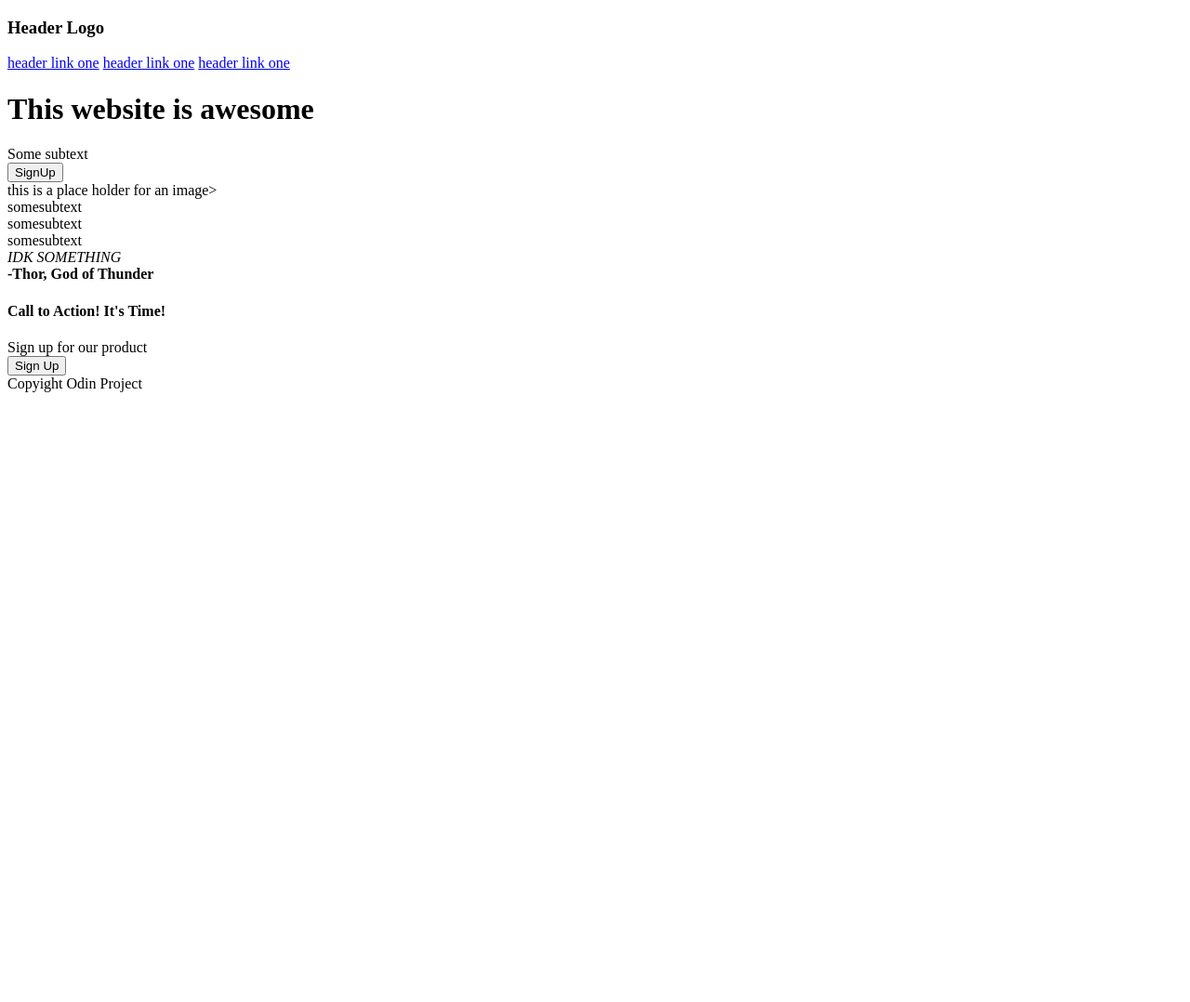
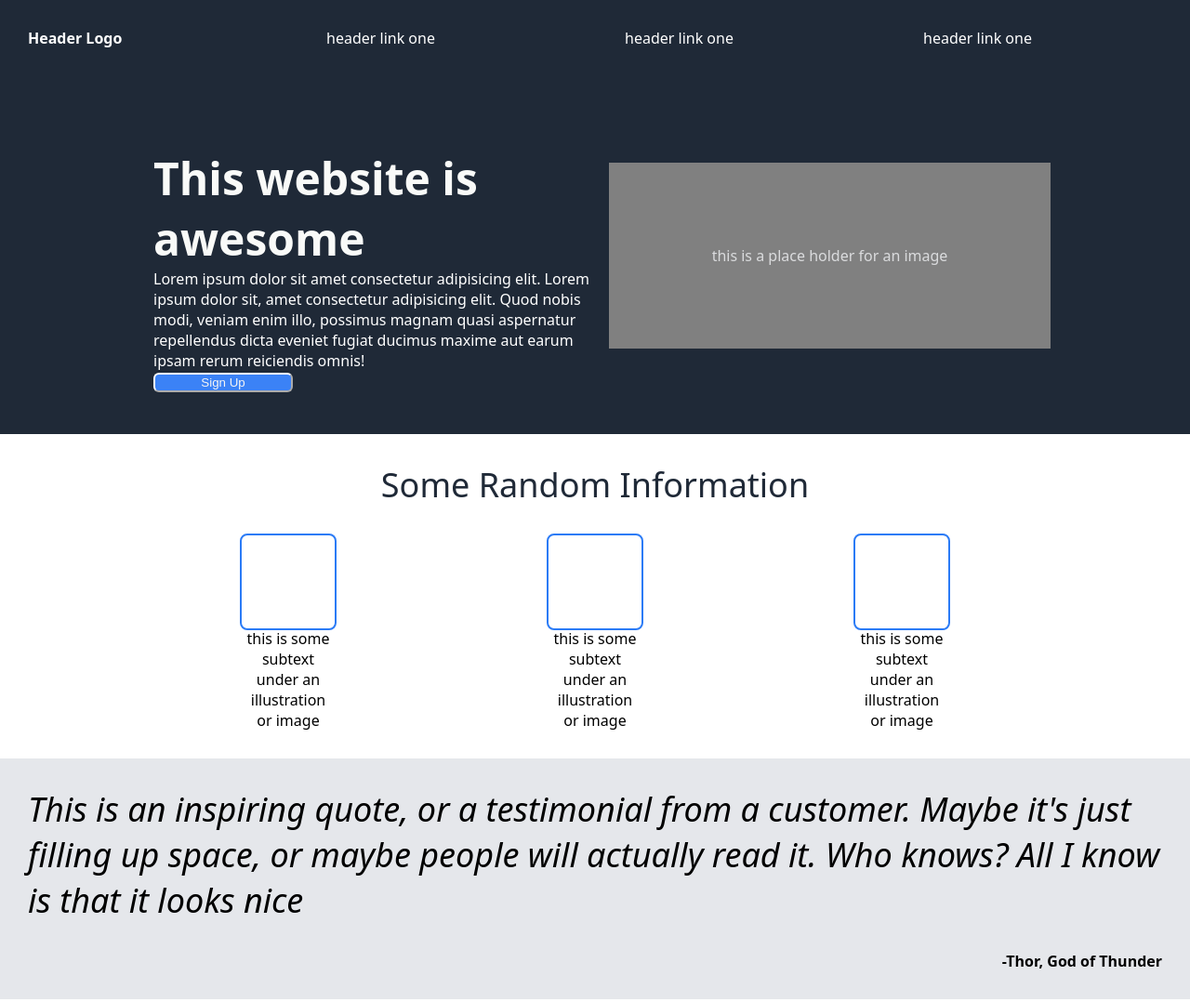
Before and after one commit to Resourcle/landing-page, a plain HTML site: page index.html in a window 1280 px wide. Shown: the top 1078 px of the page at 93% size. Before the commit the page ends 800 px from the top, so only its background shows below. Drawn offline with Linux system fonts and the light colour scheme.

Commit message:
Finished styling website with css

```diff
--- a/index.html
+++ b/index.html
@@ -5,45 +5,58 @@
     <meta name="viewport" content="width=device-width, initial-scale=1.0">
     <title>Landing Page</title>
 </head>
+<link rel="stylesheet" href="styles.css">
 <body>
     <div class="header">
-        <h3 class="Logo"> Header Logo</h3>
-        <a class="linkOne" href="https://www.w3schools.com/"> header link one</a>
-        <a class="linkTwo" href="https://www.w3schools.com/"> header link one</a>
-        <a class="linkThree" href="https://www.w3schools.com/"> header link one</a>
+        <div class="logo"> <strong> Header Logo </strong></div>
+        <a class="linkOne"> header link one</a>
+        <a class="linkTwo"> header link one</a>
+        <a class="linkThree"> header link one</a>
     </div>
 
-    <div class="Welcome">
-        <h1>This website is awesome</h1>
-        <div class="subtext">Some subtext</div>
-        <button> SignUp </button>
-        <div class="image"> this is a place holder for an image> </div>
+    <div class="welcome">
+        <div class="left">
+            <h1>This website is awesome</h1>
+            <div class="subtext">Lorem ipsum dolor sit amet consectetur adipisicing elit. Lorem ipsum dolor sit, amet consectetur adipisicing elit. Quod nobis modi, veniam enim illo, possimus magnam quasi aspernatur repellendus dicta eveniet fugiat ducimus maxime aut earum ipsam rerum reiciendis omnis!</div>
+            <button> Sign Up </button>
+        </div>
+        <div class="image holder">
+            <div class="image"> this is a place holder for an image </div>
+        </div>
     </div>
 
 
     <div class="randomInfo">
-        <div class="boxOne"> </div>
-        <div class="boxOneText"> somesubtext </div>
-        <div class="boxTwo"> </div>
-        <div class="boxTwoText">somesubtext </div>
-        <div class="boxThree"> </div>
-        <div class="boxThreeText">somesubtext </div>
+        <div class="heading"> Some Random Information</div>
+        <div class="boxHolder">
+            <div class="box boxOne"> </div>
+            <div class="box boxTwo"> </div>
+            <div class="box boxThree"> </div>
+        </div>
+        <div class="textHolder">
+            <div class="text boxOneText">this is some subtext under an illustration or image </div>
+            <div class="text boxTwoText">this is some subtext under an illustration or image  </div>
+            <div class="text boxThreeText">this is some subtext under an illustration or image  </div>
+        </div>
     </div>
 
     <div class="quoteSection">
-        <div class="quote"> <em>IDK SOMETHING</em></div>
-        <div class="author"> <strong>-Thor, God of Thunder</strong></div>
+        <div class="quote"> <em>This is an inspiring quote, or a testimonial from a customer. Maybe it's just filling up space, or maybe people will actually read it. Who knows? All I know is that it looks nice</em></div>
     </div>
+    <div class="author"> <strong>-Thor, God of Thunder</strong></div>
 
     <div class="callToAction">
-        <div class="container"> </div>
-            <h4>Call to Action! It's Time!</h4>
-            <div class="signUp">Sign up for our product</div>
+        <div class="container">
+            <div class="lefth">
+                <div class="call">Call to Action! It's Time!</div>
+                <div class="signUp">Sign up for our product by clicking that button right over there!</div>
+            </div>
             <button>Sign Up</button>
+        </div>
     </div>
 
     <div class="footer">
-        <div> Copyight Odin Project </div>
+        <div> Copyight © Odin Project </div>
     </div>
 </body>
 </html>
--- a/styles.css
+++ b/styles.css
@@ -0,0 +1,161 @@
+body{
+    font-family: system-ui, -apple-system, BlinkMacSystemFont, 'Segoe UI', Roboto, Oxygen, Ubuntu, Cantarell, 'Open Sans', 'Helvetica Neue', sans-serif;
+    margin: 0;
+    display: flex;
+    flex-direction: column;
+}
+
+.header{
+    background-color: #1F2937;
+    color: white;
+    display: flex;
+    gap: 4rem;
+    justify-content: center;
+    padding: 30px;
+    flex: 1;
+}
+
+.header .logo{
+    /* margin-right: 20px; */
+    flex: 1
+}
+.header a{
+    flex: 1;
+    justify-content: space-evenly;
+}
+
+.welcome{
+    background-color: #1F2937;
+    color: white;
+    padding: 30px;
+    display: flex;
+    flex-direction: row;
+    align-items: center;
+    justify-content: center;
+}
+
+h1{
+    font-size: 48px;
+    color: #F9FAF8;
+    margin-bottom: 0;
+}
+
+button {
+    background-color: #3B82F6;
+    border-radius: 6px;
+    width: 150px;
+    length: 150px
+}
+
+.left{
+    width: 475px;
+    padding: 15px;
+}
+
+.image-holder {
+    display: flex;
+    justify-content: center;
+    align-items: center;
+    height: 100%;
+}
+
+.image {
+    background-color: gray;
+    width: 475px;
+    height: 200px;
+    display: flex;
+    justify-content: center;
+    align-items: center;
+    color: #DADBDD;
+}
+
+.randomInfo{
+    background-color: white;
+    padding: 30px;
+}
+
+.heading{
+    font-size: 36px;
+    color: #1F2937;
+    text-align: center;
+    padding-bottom: 30px;
+}
+.boxHolder{
+    display: flex;
+    flex-direction: row;
+    justify-content: space-evenly;
+
+}
+
+.box{
+    outline: 2px solid #2B7BF6;
+    height: 100px;
+    width: 100px;
+    border-radius: 6px;
+}
+
+.textHolder{
+    display: flex;
+    flex-direction: row;
+    justify-content: space-evenly;
+    text-align: center;
+}
+
+.text {
+    width: 100px;
+}
+
+.quoteSection{
+    background-color: #E5E7EB;
+    padding: 30px;
+    display: flex;
+    flex-direction: column;
+    align-items: center;
+    justify-content: center;
+}
+
+.quote{
+    font-size: 36px;
+    font-weight: lighter;
+
+}
+
+.author{
+    text-align: right;
+    background-color: #E5E7EB;
+    padding: 0px 30px 30px ;
+}
+
+.callToAction{
+    background-color: FFFFFF;
+    display: flex;
+    padding: 30px;
+    justify-content: center;
+}
+
+.container{
+    outline: 2px solid #3B82F6;
+    background-color: #3B82F6;
+    color: whitesmoke;
+    display: flex;
+    flex-direction: row;
+    align-items: center;
+    justify-content: center;
+    padding: 15px;
+    border-radius: 6px;
+}
+
+button{
+    color: whitesmoke;
+    border-color: white;
+}
+
+.call{
+    font-size: 25px;
+}
+
+.footer{
+    background-color: #1F2937;
+    color: white;
+    text-align: center;
+}
```
